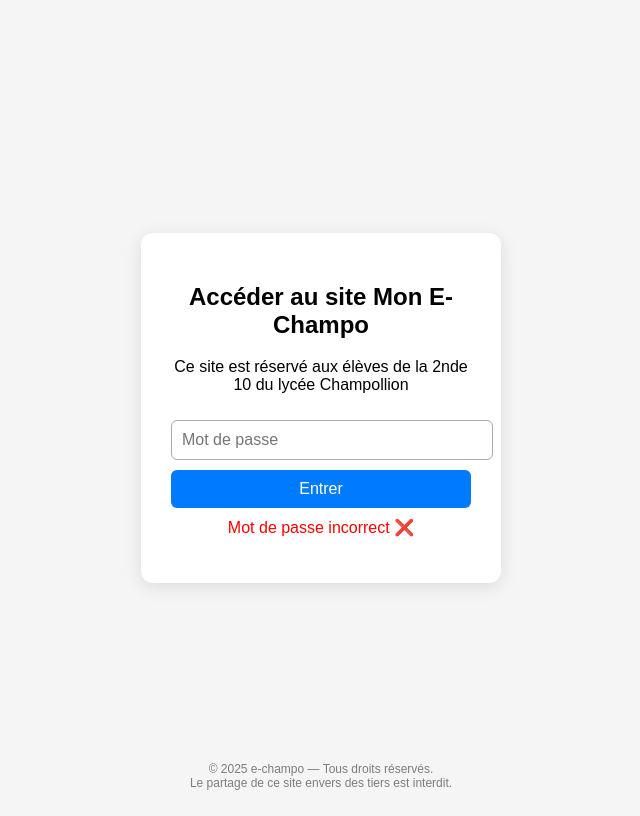
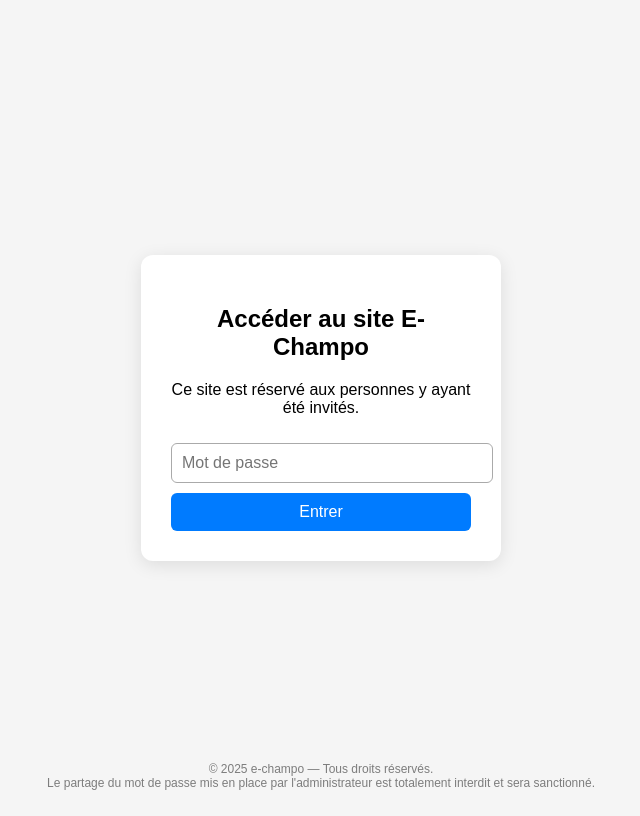
Before and after one commit to Hastraly/page-prot-g--e-champo, a plain HTML site: page index.html in a window 1280 px wide. Both pictures are taken after a click on the button "Entrer". Shown: the whole page, without its empty margins (319-959 px from the left). Drawn offline with Linux system fonts and the light colour scheme.

Commit message:
Update password handling and site access messages

```diff
--- a/index.html
+++ b/index.html
@@ -74,29 +74,29 @@
 
 <div id="cookie-info">
   © 2025 e-champo — Tous droits réservés.<br>
-    Le partage de ce site envers des tiers est interdit.<br>
+    Le partage du mot de passe mis en place par l'administrateur est totalement interdit et sera sanctionné.<br>
 </div>
 
 <body>
     <div class="container">
-        <h2>Accéder au site Mon E-Champo</h2>
-        <p>Ce site est réservé aux élèves de la 2nde 10 du lycée Champollion</p>
+        <h2>Accéder au site E-Champo</h2>
+        <p>Ce site est réservé aux personnes y ayant été invités.</p>
         <input type="password" id="passwordInput" placeholder="Mot de passe">
         <button onclick="checkPassword()">Entrer</button>
         <p class="error" id="errorMsg">Mot de passe incorrect ❌</p>
     </div>
 
     <script>
-        function checkPassword() {
-            const correctPassword = "Seconde";
-            const userPassword = document.getElementById("passwordInput").value;
+  function checkPassword() {
+    const validPasswords = ["admin"]; // ✅ Ajoute ce que tu veux
+    const passwordInput = document.getElementById("password").value;
 
-            if (userPassword === correctPassword) {
-                window.location.href = "https://sites.google.com/view/e-champo/";
-            } else {
-                document.getElementById("errorMsg").style.display = "block";
-            }
-        }
-    </script>
+    if (validPasswords.includes(passwordInput)) {
+      window.location.href = "https://sites.google.com/view/e-champo";
+    } else {
+      alert("Mot de passe incorrect !");
+    }
+  }
+</script>
 </body>
 </html>
```
